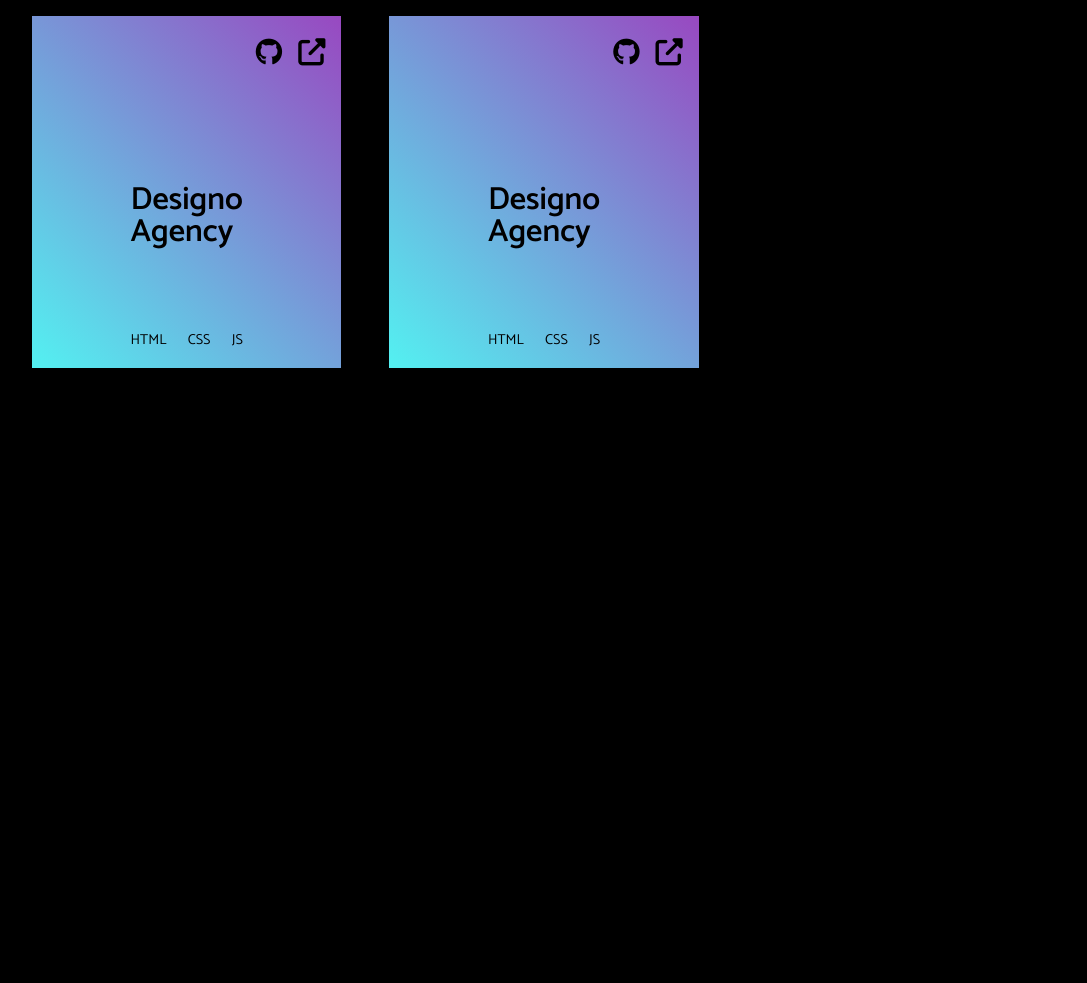
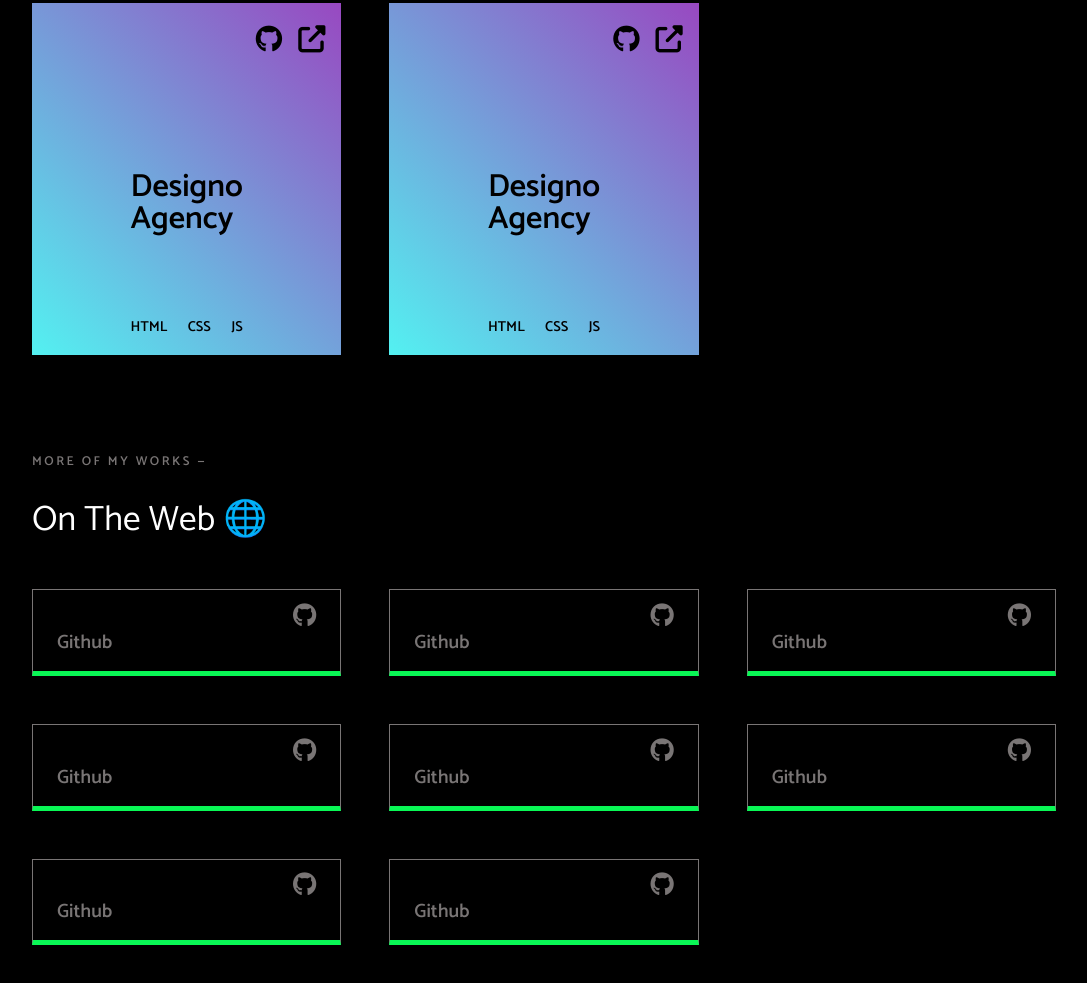
Before and after one commit to chamanbravo/portfolio-website, a plain HTML site: page index.html in a window 1280 px wide. Shown: the part 1415-2398 px from the top of the page, without its empty margins (96-1183 px from the left). Before the commit the page ends 1863 px from the top, so only its background shows below. Drawn offline with Linux system fonts and the light colour scheme.

Commit message:
web links

```diff
--- a/index.html
+++ b/index.html
@@ -40,6 +40,7 @@
       <p class="pre-text">featured projects —</p>
       <h2 class="pre-head">Stuffs I've Worked On 📁</h2>
       <div class="work-list">
+
         <div class="work-box1 box-theme">
           <div class="work-link">
             <a href="#" target="_blank"><i class="fab fa-github"></i></a>
@@ -116,7 +117,69 @@
         </div>
 
       </div>
+
+      <p class="pre-text">More of my works —</p>
+      <h2 class="pre-head">On The Web 🌐</h2>
+      <div class="work-list">
+        <div class="web-links">
+          <a href="#">
+            <i class="fab fa-github"></i>
+            <h4>Github</h4>
+          </a>
+        </div>
+
+        <div class="web-links">
+          <a href="#">
+            <i class="fab fa-github"></i>
+            <h4>Github</h4>
+          </a>
+        </div>
+
+        <div class="web-links">
+          <a href="#">
+            <i class="fab fa-github"></i>
+            <h4>Github</h4>
+          </a>
+        </div>
+
+        <div class="web-links">
+          <a href="#">
+            <i class="fab fa-github"></i>
+            <h4>Github</h4>
+          </a>
+        </div>
+
+        <div class="web-links">
+          <a href="#">
+            <i class="fab fa-github"></i>
+            <h4>Github</h4>
+          </a>
+        </div>
+
+        <div class="web-links">
+          <a href="#">
+            <i class="fab fa-github"></i>
+            <h4>Github</h4>
+          </a>
+        </div>
+
+        <div class="web-links">
+          <a href="#">
+            <i class="fab fa-github"></i>
+            <h4>Github</h4>
+          </a>
+        </div>
+
+        <div class="web-links">
+          <a href="#">
+            <i class="fab fa-github"></i>
+            <h4>Github</h4>
+          </a>
+        </div>
+      </div>
+
     </section>
+
 
     <script type="text/javascript"> </script>
   </body>
--- a/style.css
+++ b/style.css
@@ -83,7 +83,7 @@ body{
     background: #09f755;
     padding: 1rem 2.8rem;
     border-radius: 10rem;
-    font-size: 0.65rem;
+    font-size: 0.75rem;
     letter-spacing: 2px;
     font-weight: 600;
     text-decoration: NONE;
@@ -133,7 +133,7 @@ body{
   letter-spacing: 2.5px;
   font-size: 0.8rem;
   font-weight: 600;
-  margin-bottom: 2rem;
+  margin-bottom: 1.2rem;
 }
 
 .pre-head{
@@ -146,6 +146,7 @@ body{
   display: grid;
   grid-gap: 2rem;
   color: #000;
+  margin-bottom: 6rem;
 }
 
 .box-theme{
@@ -208,10 +209,37 @@ body{
 }
 
 .stack-used h5{
-  font-weight: 400;
+  font-weight: 600;
   font-size: 0.9rem;
 }
 
+.web-links{
+    border: 1px solid #797575;
+    border-bottom: 5px solid #09f755;
+    padding: 0.8rem 1.5rem;
+}
+
+.web-links a{
+  display: flex;
+  flex-direction: column;
+  color: #797575;
+  text-decoration: none;
+  transition: color 0.3s ease-in-out;
+}
+
+.web-links a i{
+  align-self: flex-end;
+  font-size: 1.5rem;
+}
+
+.web-links a h4{
+  font-weight: 600;
+  font-size: 1.2rem;
+}
+
+.web-links a:hover h4{
+  color: #fff;
+}
 @media (min-width: 768px){
   .intro h1{
     font-size: 5.5rem;
```
